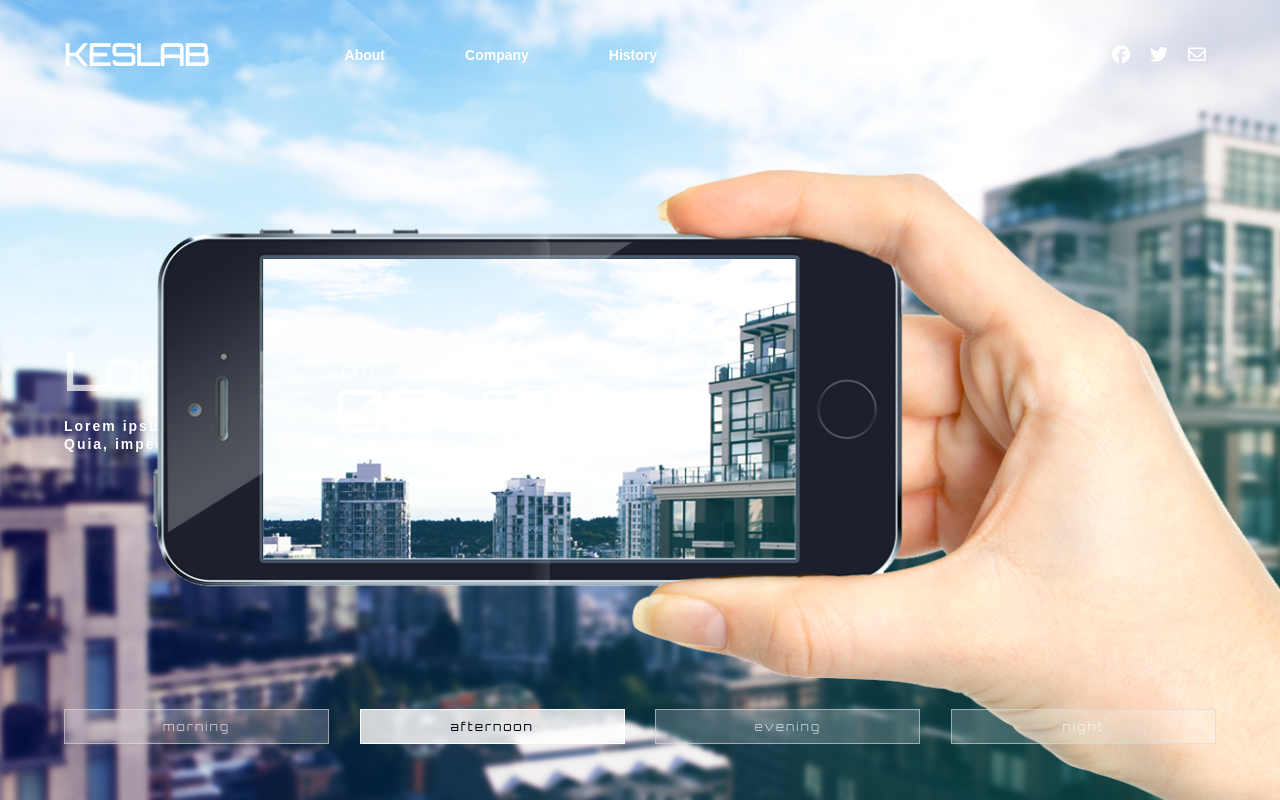
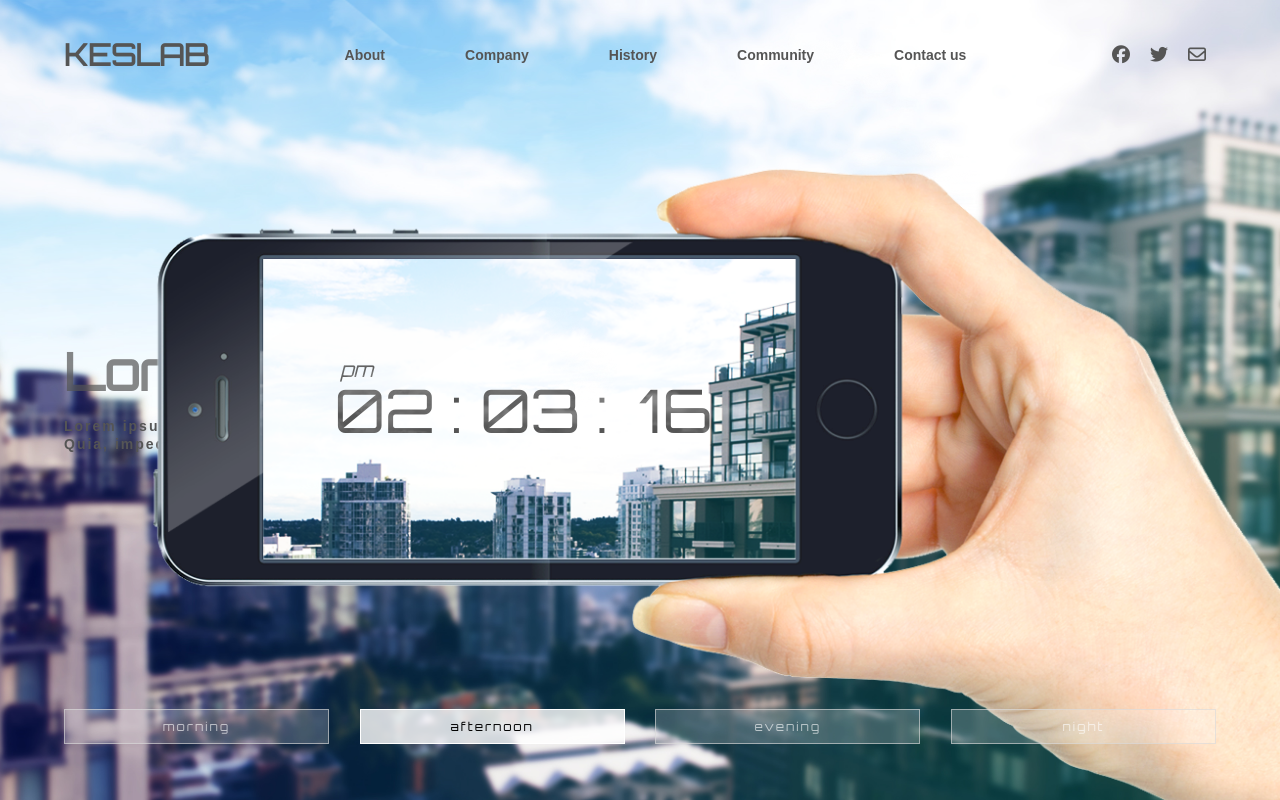
Before and after one commit to sadbc1235/time-rwd, a website: page index.html in a window 1280 px wide. Drawn offline with Linux system fonts and the light colour scheme.

Commit message:
낮시간때 글자 색깔변경 프로젝트 완성

```diff
--- a/js/main.js
+++ b/js/main.js
@@ -48,6 +48,12 @@ setInterval(() => {
     }
   });
 
+  if (main.classList.contains("afternoon")) {
+    main.classList.add("dark_text");
+  } else {
+    main.classList.remove("dark_text");
+  }
+
   const times = setTime(now);
 
   times.forEach((time, index) => {
--- a/scss/style.scss
+++ b/scss/style.scss
@@ -38,6 +38,17 @@ main {
 
     figure {
       background-image: url(../img/phone_night.png);
+    }
+  }
+
+  &.dark_text {
+    header h1,
+    header #gnb li a,
+    header #sns li i,
+    article p,
+    article em,
+    figure .screen {
+      color: #555;
     }
   }
 
```
Also changed, not shown: css/style.css, 1 other file.
